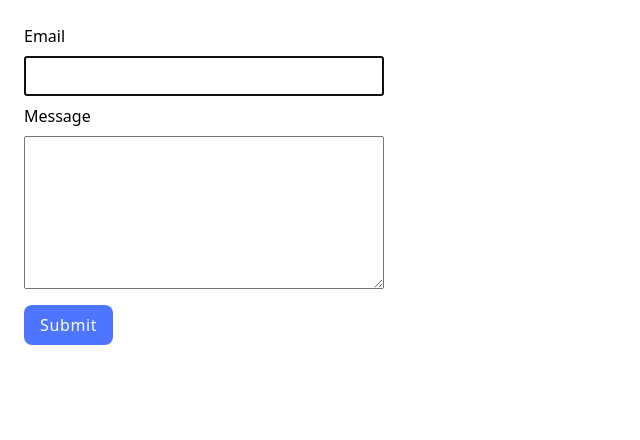
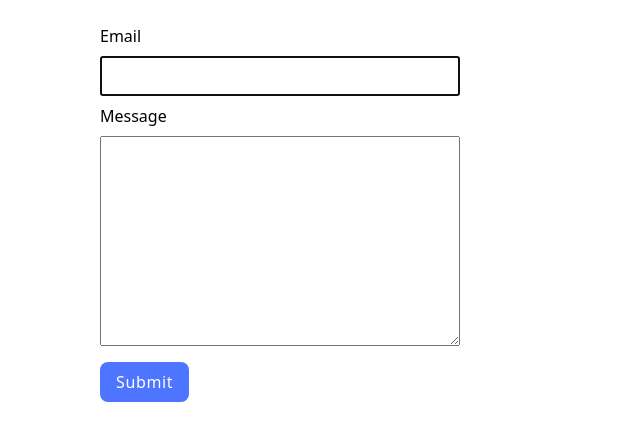
Before and after one commit to OlesiaDuna/goit-js-hw-09, a website built with Vite: page src/2-form.html in a window 1280 px wide. Shown: the whole page, without its empty margins (0-640 px from the left). Built offline with nearby package versions, Linux system fonts and the light colour scheme.

Commit message:
whole work

```diff
--- a/src/2-form.html
+++ b/src/2-form.html
@@ -22,7 +22,7 @@
             </label>
             <label>
               Message
-              <textarea name="message" rows="8"></textarea>
+              <textarea class="message" name="message" rows="8"></textarea>
             </label>
             <button class="btn-blue" type="submit">Submit</button>
           </form>
--- a/src/css/common.css
+++ b/src/css/common.css
@@ -1,2 +1,6 @@
 .container {
+  width: 1160px;
+  padding-left: 16px;
+  padding-right: 16px;
+  margin: 0 auto;
 }
--- a/src/css/form.css
+++ b/src/css/form.css
@@ -23,9 +23,18 @@ button {
   letter-spacing: 0.04em;
 }
 input {
+  padding: 8px 16px;
   font-size: 16px;
   line-height: 1.5;
   height: 40px;
+}
+.message {
+  padding: 8px 16px;
+  font-weight: 400;
+  font-size: 16px;
+  line-height: 1.5;
+  letter-spacing: 0.04em;
+  color: #2e2f42;
 }
 .btn-blue {
   background-color: #4e75ff;
--- a/src/css/gallery.css
+++ b/src/css/gallery.css
@@ -5,6 +5,13 @@
 }
 .gallery-item {
   width: calc((100% - 48px) / 3);
+  overflow: hidden;
+}
+.gallery-image {
+  display: block;
+  width: 100%;
+  height: auto;
+  transition: transform 0.3s;
 }
 body .sl-overlay {
   background-color: rgba(45, 47, 66, 0.8);
```
